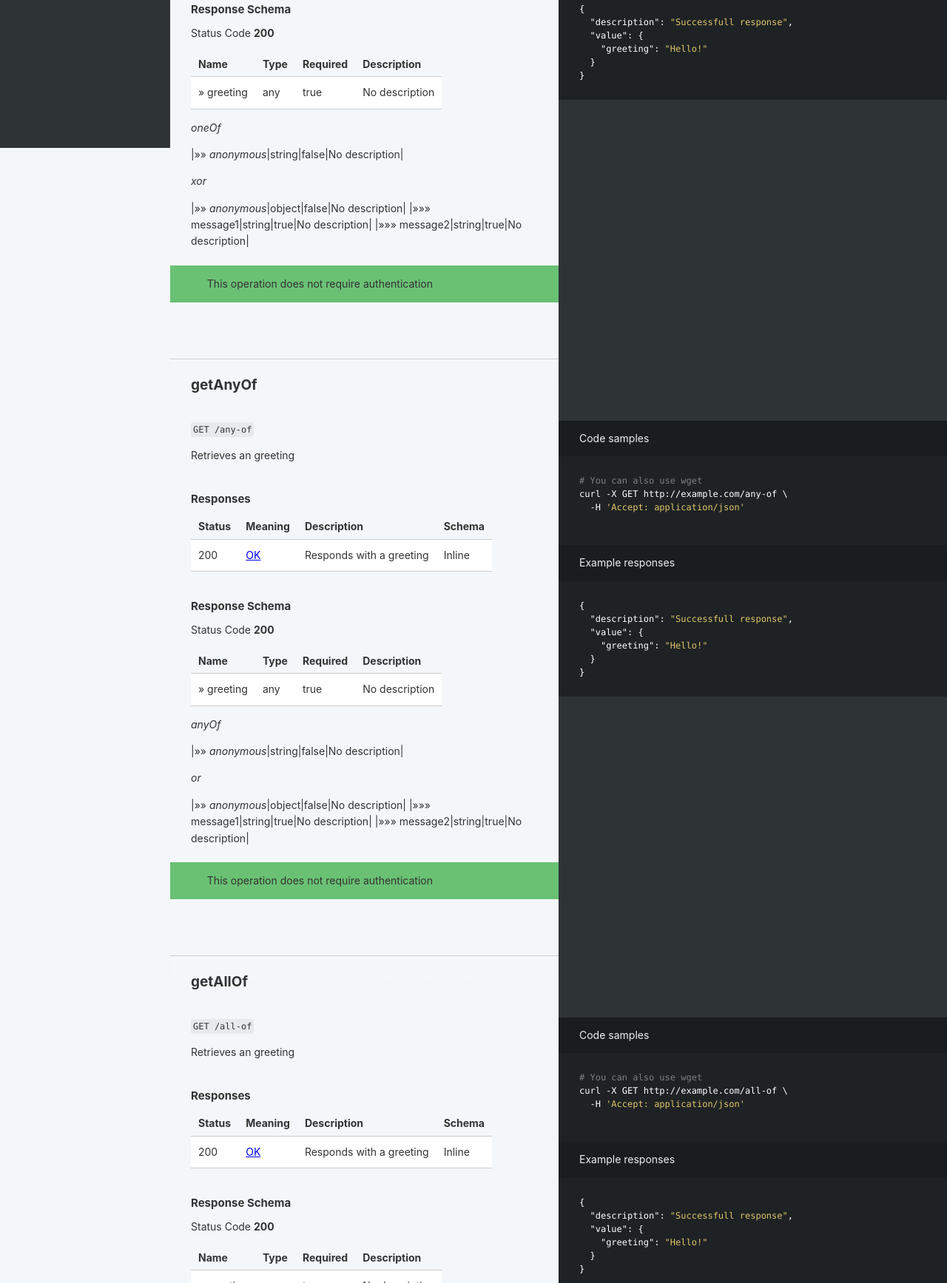
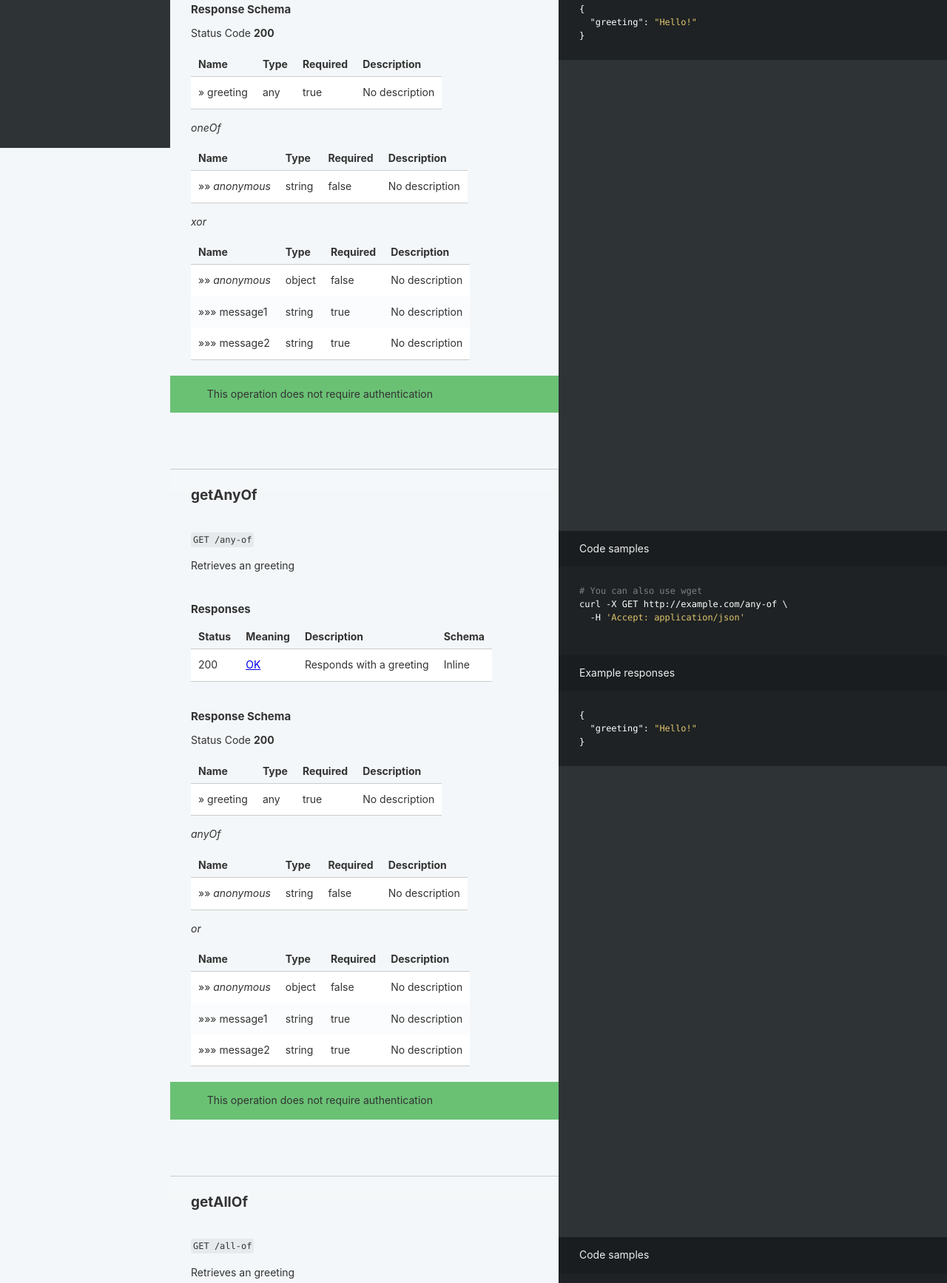
Before and after one commit to simondean/widdershins-issues, a website: page one-of-in-response-schema/index.html in a window 1280 px wide. Shown: the part 600-2335 px from the top of the page at 74% size. Drawn offline with Linux system fonts and the light colour scheme; a web font is replaced by a local one.

Commit message:
Issue has been fixed

```diff
--- a/one-of-in-response-schema/index.html
+++ b/one-of-in-response-schema/index.html
@@ -1696,10 +1696,7 @@ System.out.println(response.toString());
 <p>Example responses</p>
 </blockquote>
 <pre class="highlight tab tab-json"><code>{
-  <span class="hljs-attr">"description"</span>: <span class="hljs-string">"Successfull response"</span>,
-  <span class="hljs-attr">"value"</span>: {
-    <span class="hljs-attr">"greeting"</span>: <span class="hljs-string">"Hello!"</span>
-  }
+  <span class="hljs-attr">"greeting"</span>: <span class="hljs-string">"Hello!"</span>
 }
 </code></pre>
 <h3 id="getOneOf-responses">Responses</h3>
@@ -1742,11 +1739,55 @@ System.out.println(response.toString());
 </tbody>
 </table>
 <p><em>oneOf</em></p>
-<p>|»» <em>anonymous</em>|string|false|No description|</p>
+<table>
+<thead>
+<tr>
+<th>Name</th>
+<th>Type</th>
+<th>Required</th>
+<th>Description</th>
+</tr>
+</thead>
+<tbody>
+<tr>
+<td>»» <em>anonymous</em></td>
+<td>string</td>
+<td>false</td>
+<td>No description</td>
+</tr>
+</tbody>
+</table>
 <p><em>xor</em></p>
-<p>|»» <em>anonymous</em>|object|false|No description|
-|»»» message1|string|true|No description|
-|»»» message2|string|true|No description|</p>
+<table>
+<thead>
+<tr>
+<th>Name</th>
+<th>Type</th>
+<th>Required</th>
+<th>Description</th>
+</tr>
+</thead>
+<tbody>
+<tr>
+<td>»» <em>anonymous</em></td>
+<td>object</td>
+<td>false</td>
+<td>No description</td>
+</tr>
+<tr>
+<td>»»» message1</td>
+<td>string</td>
+<td>true</td>
+<td>No description</td>
+</tr>
+<tr>
+<td>»»» message2</td>
+<td>string</td>
+<td>true</td>
+<td>No description</td>
+</tr>
+</tbody>
+</table>
 <aside class="success">
 This operation does not require authentication
 </aside>
@@ -1873,10 +1914,7 @@ System.out.println(response.toString());
 <p>Example responses</p>
 </blockquote>
 <pre class="highlight tab tab-json"><code>{
-  <span class="hljs-attr">"description"</span>: <span class="hljs-string">"Successfull response"</span>,
-  <span class="hljs-attr">"value"</span>: {
-    <span class="hljs-attr">"greeting"</span>: <span class="hljs-string">"Hello!"</span>
-  }
+  <span class="hljs-attr">"greeting"</span>: <span class="hljs-string">"Hello!"</span>
 }
 </code></pre>
 <h3 id="getAnyOf-responses">Responses</h3>
@@ -1919,11 +1957,55 @@ System.out.println(response.toString());
 </tbody>
 </table>
 <p><em>anyOf</em></p>
-<p>|»» <em>anonymous</em>|string|false|No description|</p>
+<table>
+<thead>
+<tr>
+<th>Name</th>
+<th>Type</th>
+<th>Required</th>
+<th>Description</th>
+</tr>
+</thead>
+<tbody>
+<tr>
+<td>»» <em>anonymous</em></td>
+<td>string</td>
+<td>false</td>
+<td>No description</td>
+</tr>
+</tbody>
+</table>
 <p><em>or</em></p>
-<p>|»» <em>anonymous</em>|object|false|No description|
-|»»» message1|string|true|No description|
-|»»» message2|string|true|No description|</p>
+<table>
+<thead>
+<tr>
+<th>Name</th>
+<th>Type</th>
+<th>Required</th>
+<th>Description</th>
+</tr>
+</thead>
+<tbody>
+<tr>
+<td>»» <em>anonymous</em></td>
+<td>object</td>
+<td>false</td>
+<td>No description</td>
+</tr>
+<tr>
+<td>»»» message1</td>
+<td>string</td>
+<td>true</td>
+<td>No description</td>
+</tr>
+<tr>
+<td>»»» message2</td>
+<td>string</td>
+<td>true</td>
+<td>No description</td>
+</tr>
+</tbody>
+</table>
 <aside class="success">
 This operation does not require authentication
 </aside>
@@ -2050,10 +2132,7 @@ System.out.println(response.toString());
 <p>Example responses</p>
 </blockquote>
 <pre class="highlight tab tab-json"><code>{
-  <span class="hljs-attr">"description"</span>: <span class="hljs-string">"Successfull response"</span>,
-  <span class="hljs-attr">"value"</span>: {
-    <span class="hljs-attr">"greeting"</span>: <span class="hljs-string">"Hello!"</span>
-  }
+  <span class="hljs-attr">"greeting"</span>: <span class="hljs-string">"Hello!"</span>
 }
 </code></pre>
 <h3 id="getAllOf-responses">Responses</h3>
@@ -2096,11 +2175,55 @@ System.out.println(response.toString());
 </tbody>
 </table>
 <p><em>allOf</em></p>
-<p>|»» <em>anonymous</em>|string|false|No description|</p>
+<table>
+<thead>
+<tr>
+<th>Name</th>
+<th>Type</th>
+<th>Required</th>
+<th>Description</th>
+</tr>
+</thead>
+<tbody>
+<tr>
+<td>»» <em>anonymous</em></td>
+<td>string</td>
+<td>false</td>
+<td>No description</td>
+</tr>
+</tbody>
+</table>
 <p><em>and</em></p>
-<p>|»» <em>anonymous</em>|object|false|No description|
-|»»» message1|string|true|No description|
-|»»» message2|string|true|No description|</p>
+<table>
+<thead>
+<tr>
+<th>Name</th>
+<th>Type</th>
+<th>Required</th>
+<th>Description</th>
+</tr>
+</thead>
+<tbody>
+<tr>
+<td>»» <em>anonymous</em></td>
+<td>object</td>
+<td>false</td>
+<td>No description</td>
+</tr>
+<tr>
+<td>»»» message1</td>
+<td>string</td>
+<td>true</td>
+<td>No description</td>
+</tr>
+<tr>
+<td>»»» message2</td>
+<td>string</td>
+<td>true</td>
+<td>No description</td>
+</tr>
+</tbody>
+</table>
 <aside class="success">
 This operation does not require authentication
 </aside>
--- a/one-of-in-response-schema/package.json
+++ b/one-of-in-response-schema/package.json
@@ -5,7 +5,7 @@
     "devDependencies": {
         "shins": "^2.2.1-3",
         "speccy": "^0.5.4",
-        "widdershins": "^3.2.0"
+        "widdershins": "git+https://github.com/Mermade/widdershins.git#427d641"
     },
     "dependencies": {}
 }
```
Also changed, not shown: one-of-in-response-schema/index.md (+15 -12 lines), one-of-in-response-schema/README.md, 1 other file.
